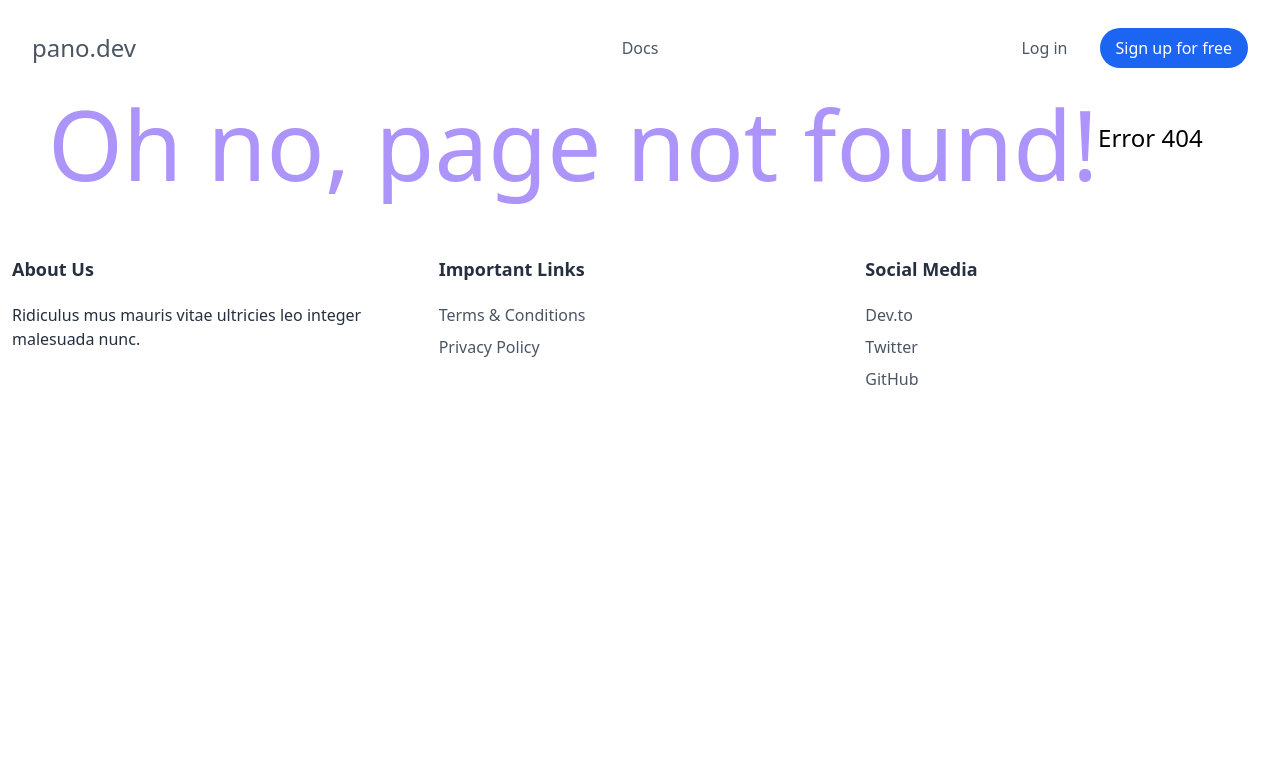
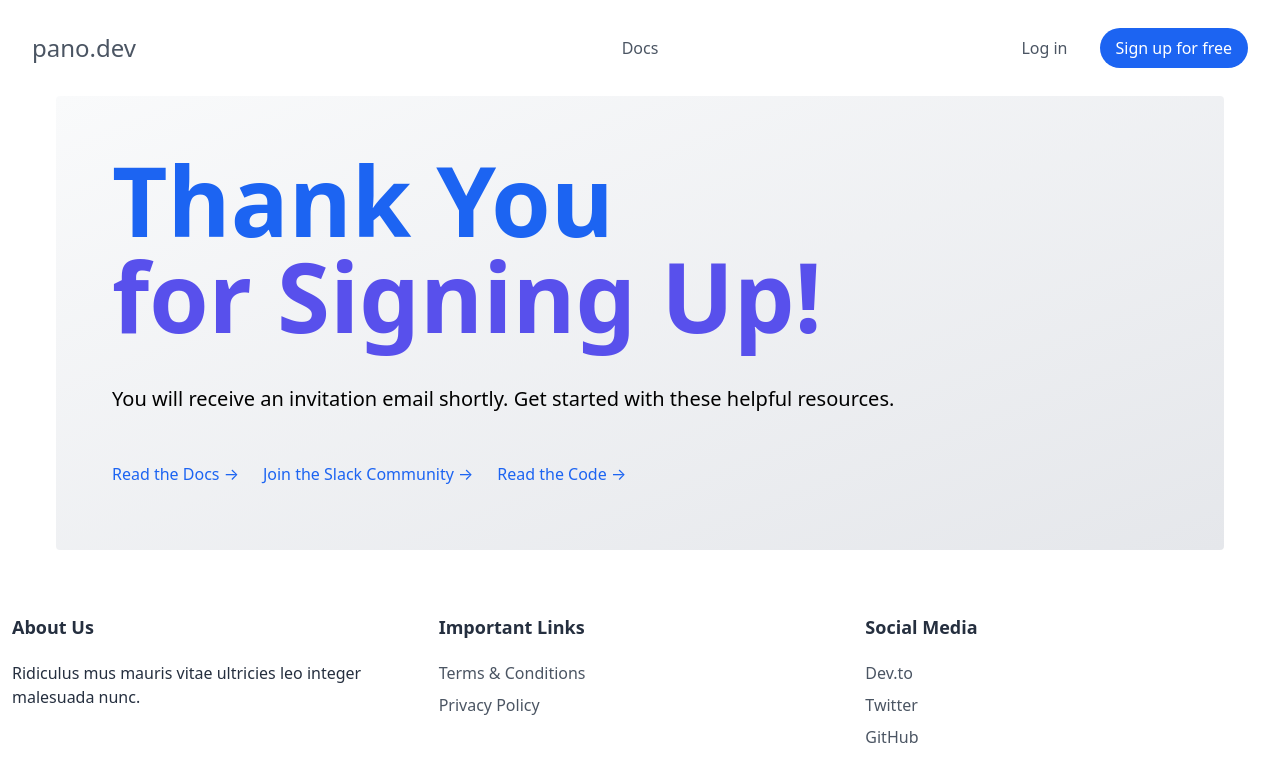
Before and after one commit to panoramichq/www.pano.dev, a Gatsby site: page /sign-up-complete in a window 1280 px wide. Before the commit this address had no page. Built offline with nearby package versions, Linux system fonts and the light colour scheme; Gatsby itself is replaced by a stand-in of ours.

Commit message:
sign up copmete page

```diff
--- /dev/null
+++ b/src/pages/sign-up-complete.js
@@ -0,0 +1,41 @@
+import React from 'react';
+import Layout from '../components/layout/Layout';
+import ButtonLink from '../components/ButtonLink';
+
+export default () => (
+  <Layout>
+    <div className="mx-14 p-14 flex bg-gradient-to-br from-gray-50 to-gray-200 rounded">
+      <div className="container text-left ">
+        <h1
+          className="text-8xl font-semibold leading-none"
+          data-sal="fade"
+          data-sal-delay="200"
+          data-sal-duration="1000"
+        >
+          <div className="text-blue-600">Thank You</div>
+          <div className="text-indigo-600">for Signing Up!</div>
+        </h1>
+        <p
+          className="text-xl mt-10 font-ligh"
+          data-sal="fade"
+          data-sal-delay="300"
+          data-sal-duration="1000"
+        >
+          You will receive an invitation email shortly. Get started with these helpful resources.
+        </p>
+        <div
+          className="mt-12 mb-2 space-x-6"
+          data-sal="fade"
+          data-sal-delay="500"
+          data-sal-duration="1000"
+        >
+          <ButtonLink href="https://docs.pano.dev/">Read the Docs →</ButtonLink>
+          <ButtonLink href="https://slack.pano.dev">Join the Slack Community →</ButtonLink>
+          <ButtonLink href="https://github.com/panoramichq/panoramic-cli">
+            Read the Code →
+          </ButtonLink>
+        </div>
+      </div>
+    </div>
+  </Layout>
+);
--- a/src/pages/sign-up.js
+++ b/src/pages/sign-up.js
@@ -29,7 +29,7 @@ export default () => (
           data-netlify-recaptcha="true"
           data-netlify="true"
           className="mt-10"
-          action="/welcome"
+          action="/sign-up-complete"
         >
           <input type="hidden" name="form-name" value="signup" />
 
--- a/src/pages/welcome.js
+++ /dev/null
@@ -1,27 +0,0 @@
-import React from 'react';
-import Layout from '../components/layout/Layout';
-
-export default () => (
-  <Layout>
-    <div className="mx-14 p-14 flex bg-gradient-to-br from-gray-50 to-gray-200 rounded">
-      <div className="container text-center lg:text-left lg:w-7/12 ">
-        <h1
-          className="text-8xl font-semibold leading-none"
-          data-sal="fade"
-          data-sal-delay="200"
-          data-sal-duration="1000"
-        >
-          <div className="text-blue-600">Welcome</div>
-        </h1>
-        <p
-          className="text-xl mt-10 font-ligh"
-          data-sal="fade"
-          data-sal-delay="300"
-          data-sal-duration="1000"
-        >
-          Check your email.
-        </p>
-      </div>
-    </div>
-  </Layout>
-);
```
